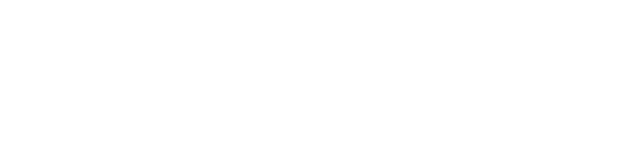
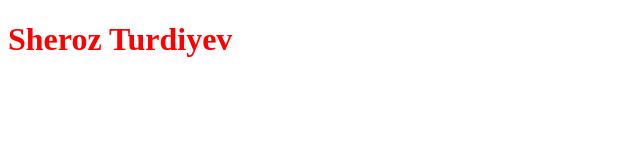
Before and after one commit to SherozTurdiyev/git-hub, a plain HTML site: page index.html in a window 1280 px wide. Shown: the whole page, without its empty margins (0-640 px from the left). Drawn offline with Linux system fonts and the light colour scheme.

Commit message:
uzgardida shu

```diff
--- a/index.html
+++ b/index.html
@@ -4,9 +4,10 @@
     <meta charset="UTF-8">
     <meta http-equiv="X-UA-Compatible" content="IE=edge">
     <meta name="viewport" content="width=device-width, initial-scale=1.0">
+    <link rel="stylesheet" href="./style.css">
     <title>Document</title>
 </head>
 <body>
-
+    <h1>Sheroz Turdiyev</h1>
 </body>
 </html>
--- a/style.css
+++ b/style.css
@@ -0,0 +1,3 @@
+h1{
+   color: red;
+}
```
Also changed, not shown: main.js (added).
